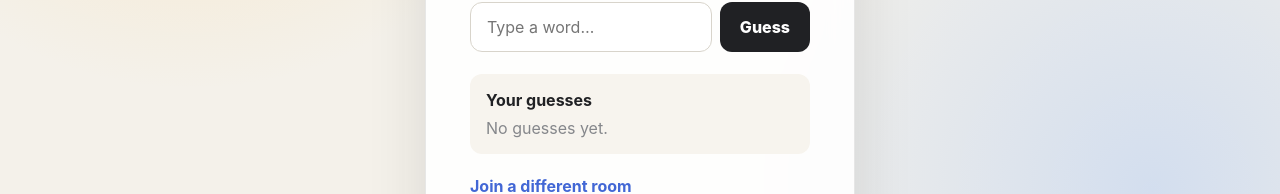
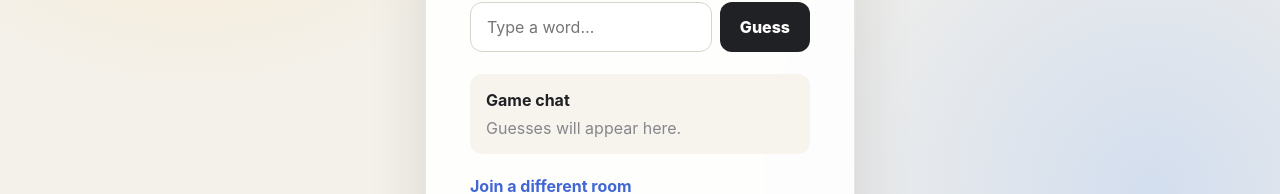
Before and after one commit to vixeln/acm-kickoff, a Vue app: page /play in a window 1280 px wide. Shown: the part 449-643 px from the top of the page. Built offline with nearby package versions, Linux system fonts and the light colour scheme.

Commit message:
Some message styling for when the player guesses correctly

```diff
--- a/src/views/DisplayView.vue
+++ b/src/views/DisplayView.vue
@@ -8,7 +8,7 @@ import type { DrawingAction } from '../types/drawing'
 const route = useRoute()
 const roomCode = String(route.params.room ?? '').toUpperCase()
 const players = ref<Array<{ id: string; name: string }>>([])
-const guesses = ref<Array<{ id: string; playerName: string; text: string; isCorrect?: boolean; scoreAwarded?: number }>>([])
+const guesses = ref<Array<{ id: string; playerName: string; text: string; isCorrect?: boolean; scoreAwarded?: number; playerHasSolved?: boolean }>>([])
 const qrCode = ref('')
 const errorMessage = ref('')
 const drawingActions = ref<DrawingAction[]>([])
@@ -78,6 +78,11 @@ onMounted(() => {
         actions?: DrawingAction[]
         preview?: DrawingAction | null
         action?: DrawingAction | null
+        guess?: { id: string; playerName: string; text: string; isCorrect?: boolean; scoreAwarded?: number; playerHasSolved?: boolean }
+      }
+      if (message.type === 'guess' && message.guess) {
+        if (!guesses.value.some((guess) => guess.id === message.guess?.id)) guesses.value.push(message.guess)
+        return
       }
       if (typeof message.sequence !== 'number' || !Number.isInteger(message.sequence) || message.sequence <= latestDrawingSequence) return
       latestDrawingSequence = message.sequence
@@ -127,7 +132,7 @@ onBeforeUnmount(() => {
             </div>
             <div class="guess-list host-guesses" aria-live="polite">
               <span v-if="!guesses.length" class="empty-state">Guesses will appear here.</span>
-              <span v-for="item in guesses" :key="item.id" class="guess-item" :class="{ 'correct-guess': item.isCorrect }"><b>{{ item.playerName }}</b><br />{{ item.isCorrect ? `guessed it! +${item.scoreAwarded ?? 0} points` : item.text }}</span>
+              <span v-for="item in guesses" :key="item.id" class="guess-item" :class="{ 'correct-guess': item.playerHasSolved }"><b>{{ item.playerName }}</b><br />{{ item.isCorrect ? `guessed it! +${item.scoreAwarded ?? 0} points` : item.text }}</span>
             </div>
             <div class="player-list" aria-live="polite">
               <strong>{{ players.length }} player{{ players.length === 1 ? '' : 's' }} joined</strong>
--- a/src/views/HostView.vue
+++ b/src/views/HostView.vue
@@ -19,7 +19,7 @@ const savedSecretWord = ref('')
 const isSavingSecretWord = ref(false)
 const isEndingRoom = ref(false)
 const players = ref<Array<{ id: string; name: string }>>([])
-const guesses = ref<Array<{ id: string; playerName: string; text: string; createdAt: number; isCorrect?: boolean; scoreAwarded?: number }>>([])
+const guesses = ref<Array<{ id: string; playerName: string; text: string; createdAt: number; isCorrect?: boolean; scoreAwarded?: number; playerHasSolved?: boolean }>>([])
 const isStartingRoom = ref(false)
 const isUpdatingGame = ref(false)
 const gamePhase = ref<'waiting' | 'word-pick' | 'drawing' | 'round-break' | 'finished'>('waiting')
@@ -592,7 +592,7 @@ onBeforeUnmount(() => {
                 </div>
                 <div class="guess-list host-guesses" aria-live="polite">
                   <span v-if="!guesses.length" class="empty-state">Guesses will appear here.</span>
-                  <span v-for="item in guesses" :key="item.id" class="guess-item" :class="{ 'correct-guess': item.isCorrect }">
+                  <span v-for="item in guesses" :key="item.id" class="guess-item" :class="{ 'correct-guess': item.playerHasSolved }">
                     <b>{{ item.playerName }}</b><br />{{ item.isCorrect ? `guessed it! +${item.scoreAwarded ?? 0} points` : item.text }}
                   </span>
                 </div>
--- a/src/views/PlayView.vue
+++ b/src/views/PlayView.vue
@@ -8,7 +8,7 @@ const roomCode = computed(() => String(route.query.room ?? ''))
 const playerId = computed(() => String(route.query.player ?? ''))
 const sessionToken = computed(() => String(route.query.token ?? ''))
 const guess = ref('')
-const guesses = ref<Array<{ id: string; text: string; createdAt: number; isCorrect?: boolean; scoreAwarded?: number }>>([])
+const guesses = ref<Array<{ id: string; playerName: string; text: string; createdAt: number; isCorrect?: boolean; scoreAwarded?: number; playerHasSolved?: boolean }>>([])
 const errorMessage = ref('')
 const sessionEnded = ref(false)
 const isSending = ref(false)
@@ -114,9 +114,9 @@ onBeforeUnmount(() => {
         </form>
         <p v-if="errorMessage" class="form-error" role="alert">{{ errorMessage }}</p>
         <div class="guess-list" aria-live="polite">
-          <strong>Your guesses</strong>
-          <span v-if="!guesses.length" class="empty-state">No guesses yet.</span>
-          <span v-for="item in guesses" :key="item.id" class="guess-item" :class="{ 'correct-guess': item.isCorrect }">{{ item.isCorrect ? `Correct! +${item.scoreAwarded ?? 0} points` : item.text }}</span>
+          <strong>Game chat</strong>
+          <span v-if="!guesses.length" class="empty-state">Guesses will appear here.</span>
+          <span v-for="item in guesses" :key="item.id" class="guess-item" :class="{ 'correct-guess': item.playerHasSolved }"><b>{{ item.playerName }}</b><br />{{ item.isCorrect ? `guessed it! +${item.scoreAwarded ?? 0} points` : item.text }}</span>
         </div>
       </template>
       <RouterLink class="text-link" to="/login">Join a different room</RouterLink>
```
Also changed, not shown: server.ts (+9 -1 lines).
